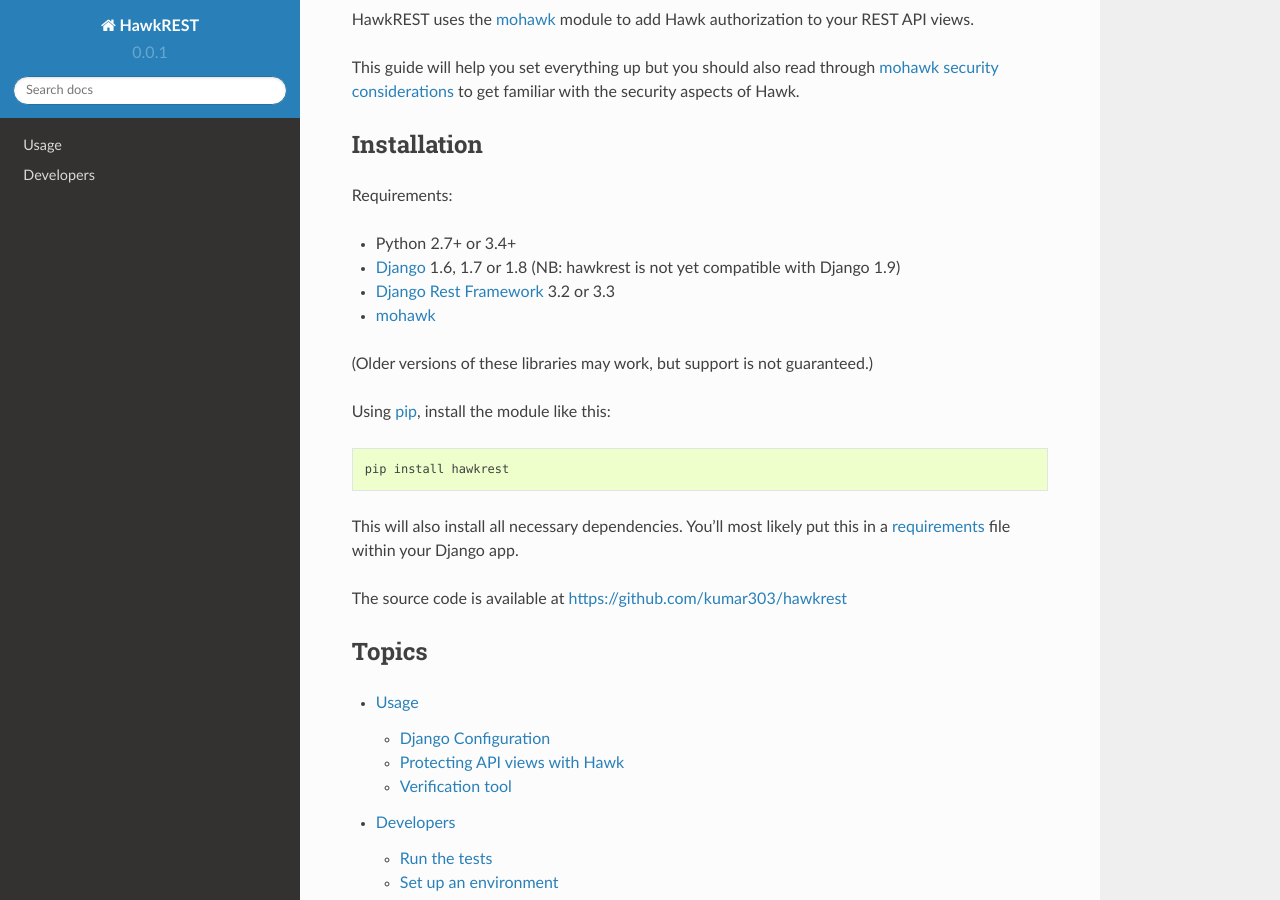
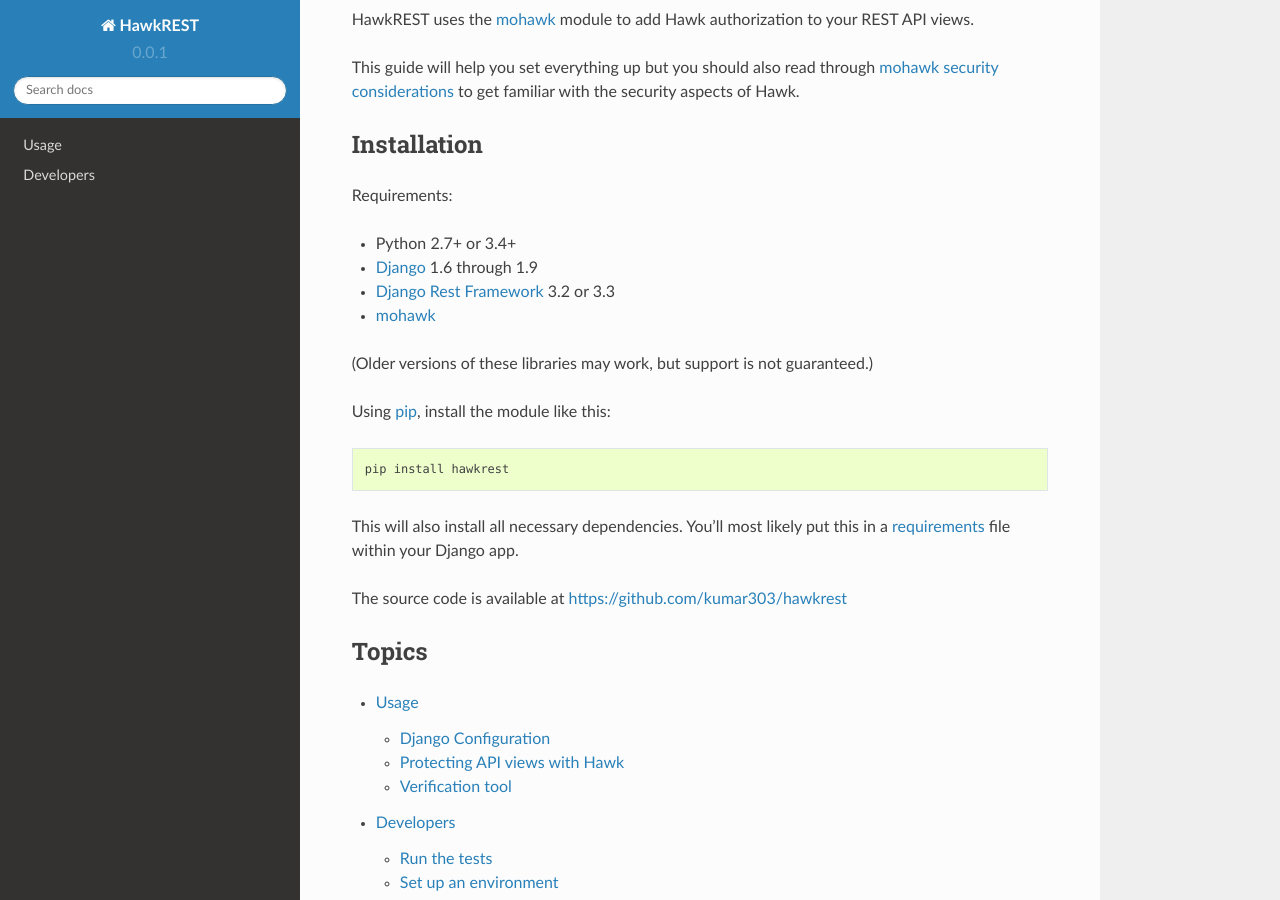
Before and after one commit to kumar303/hawkrest, a Sphinx documentation site: the page built from docs/index.rst, in a window 1280 px wide and 900 px high, scrolled down 316 px. Built offline with Sphinx 7.4.7 and the Read the Docs theme 2.0.0, drawn with Linux system fonts in a browser that asks for light colours.

Commit message:
Officially support Django 1.9
Since all tests are now passing :-)

```diff
--- a/docs/index.rst
+++ b/docs/index.rst
@@ -51,7 +51,7 @@
 Requirements:
 
 * Python 2.7+ or 3.4+
-* `Django`_ 1.6, 1.7 or 1.8 (NB: hawkrest is not yet compatible with Django 1.9)
+* `Django`_ 1.6 through 1.9
 * `Django Rest Framework`_ 3.2 or 3.3
 * `mohawk`_
 (Older versions of these libraries may work, but support is not guaranteed.)
```
Also changed, not shown: .travis.yml.
